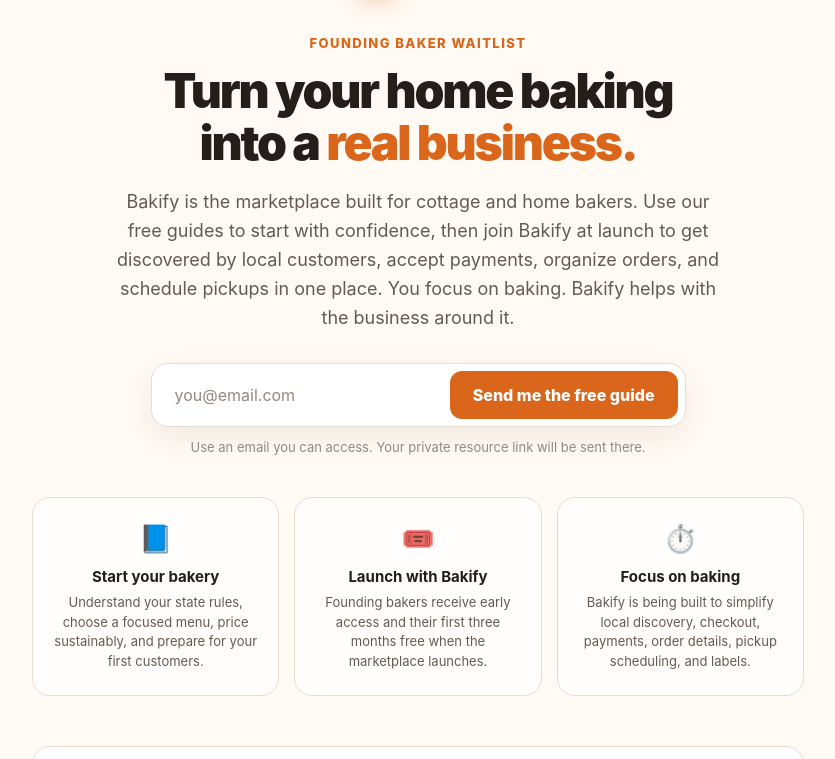
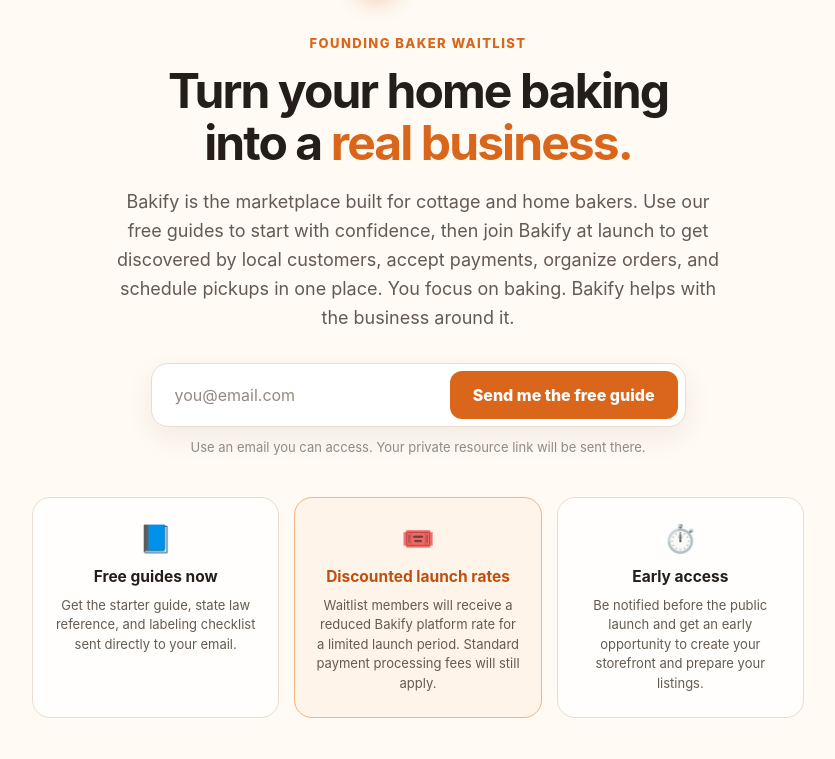
Before and after one commit to danlee01123/bakify-waitlist, a website: page index.html in a window 1280 px wide. Shown: the part 113-872 px from the top of the page, without its empty margins (222-1057 px from the left). Drawn offline with Linux system fonts and the light colour scheme.

Commit message:
Add files via upload

```diff
--- a/index.html
+++ b/index.html
@@ -37,18 +37,20 @@
     <section class="perk-grid" aria-label="Waitlist benefits">
       <article class="perk-card">
         <div class="perk-icon">📘</div>
-        <h2>Start your bakery</h2>
-        <p>Understand your state rules, choose a focused menu, price sustainably, and prepare for your first customers.</p>
+        <h2>Free guides now</h2>
+        <p>Get the starter guide, state law reference, and labeling checklist sent directly to your email.</p>
       </article>
-      <article class="perk-card">
+
+      <article class="perk-card perk-card-featured">
         <div class="perk-icon">🎟️</div>
-        <h2>Launch with Bakify</h2>
-        <p>Founding bakers receive early access and their first three months free when the marketplace launches.</p>
+        <h2>Discounted launch rates</h2>
+        <p>Waitlist members will receive a reduced Bakify platform rate for a limited launch period. Standard payment processing fees will still apply.</p>
       </article>
+
       <article class="perk-card">
         <div class="perk-icon">⏱️</div>
-        <h2>Focus on baking</h2>
-        <p>Bakify is being built to simplify local discovery, checkout, payments, order details, pickup scheduling, and labels.</p>
+        <h2>Early access</h2>
+        <p>Be notified before the public launch and get an early opportunity to create your storefront and prepare your listings.</p>
       </article>
     </section>
 
@@ -61,8 +63,7 @@
     </section>
 
     <footer class="site-footer">
-      Bakify is launching soon. Founding bakers receive early access and
-      three months free.
+      Bakify is launching soon. Waitlist members receive early access and special discounted platform rates during the launch period.
     </footer>
   </main>
 
--- a/style.css
+++ b/style.css
@@ -54,8 +54,11 @@ button,input,select{font:inherit}
 .landing-wrap{max-width:820px;margin:0 auto;padding:58px 24px 90px}
 .landing-hero{text-align:center}
 .landing-hero h1{
-  margin:14px 0 18px;font-size:48px;line-height:1.08;
-  letter-spacing:-.045em;font-weight:880;
+  margin:14px 0 18px;
+  font-size:48px;
+  line-height:1.08;
+  letter-spacing:-.04em;
+  font-weight:700;
 }
 .landing-hero h1 span{color:var(--orange-600)}
 .hero-copy{
@@ -97,7 +100,7 @@ button,input,select{font:inherit}
   background:rgba(255,255,255,.78);text-align:center;
 }
 .perk-icon{font-size:27px;margin-bottom:12px}
-.perk-card h2{font-size:15px;margin:0 0 7px}
+.perk-card h2{font-size:15.5px;line-height:1.3;margin:0 0 8px}
 .perk-card p{font-size:13px;line-height:1.5;color:var(--ink-600);margin:0}
 .founder-note{
   padding:26px 28px;border:1px solid var(--line);border-radius:18px;
@@ -456,3 +459,12 @@ button,input,select{font:inherit}
   .bakify-launch-section{padding:30px 22px;border-radius:22px}
   .launch-heading h2{font-size:30px}
 }
+
+
+.perk-card-featured{
+  border-color:#efb583;
+  background:#fff4e9;
+}
+.perk-card-featured h2{
+  color:var(--orange-700);
+}
```
Also changed, not shown: KIT_EMAIL_COPY.md (+15 -17 lines), README.md.
